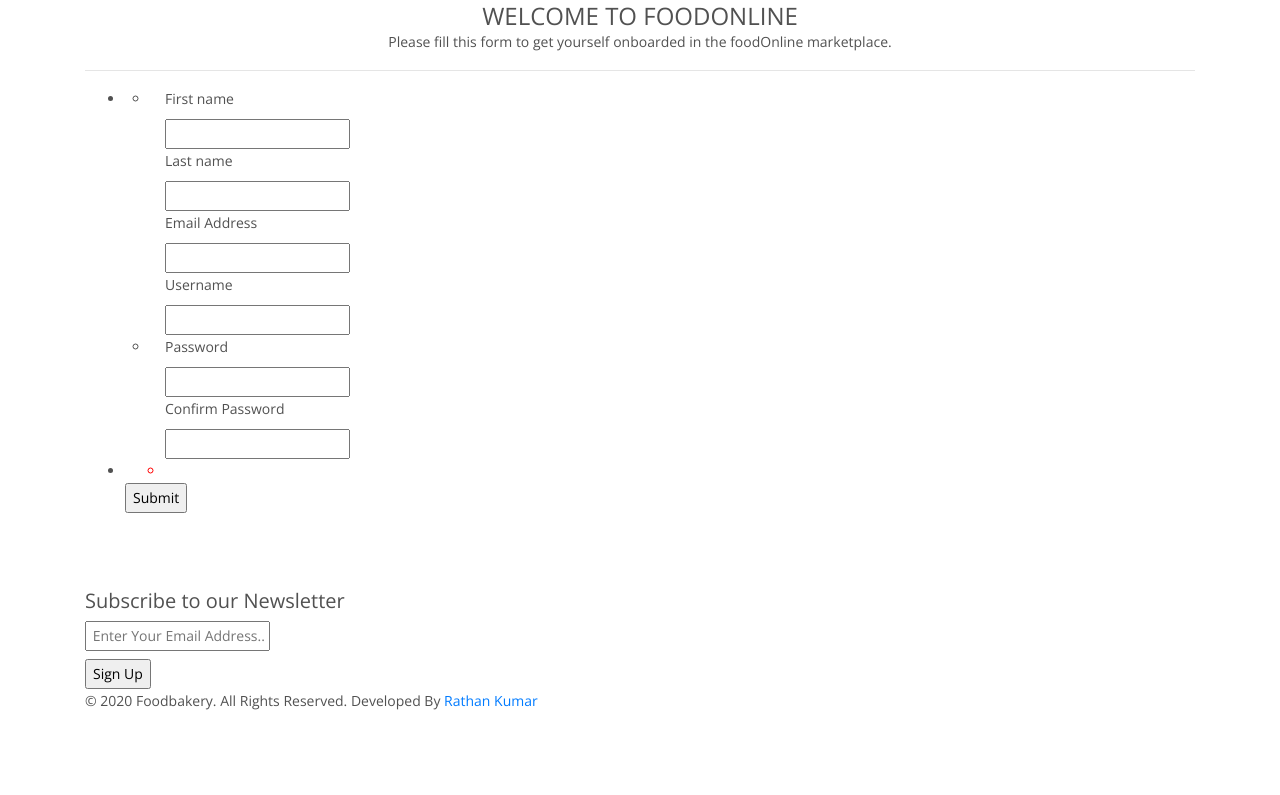
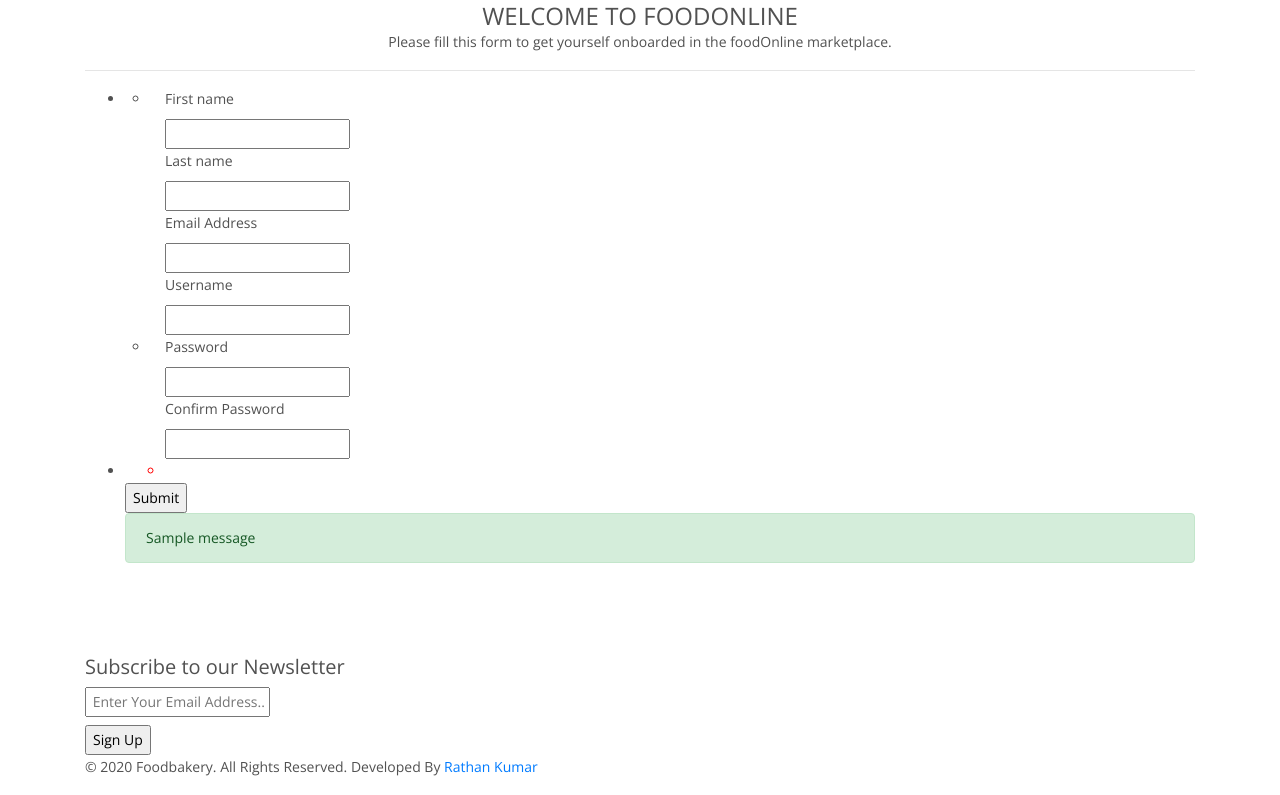
Before and after one commit to gurnitha/django_multivendor_food_online, a Django app: page /accounts/registeruser in a window 1280 px wide. Shown: the part 789-1584 px from the top of the page. Before the commit the page ends 1499 px from the top, so only its background shows below. Run offline with Django 3.2, Linux system fonts and the light colour scheme; tables that the repository leaves empty hold one stand-in row (values such as "Sample post"); one stand-in notice (Sample message) is shown; some libraries are stand-ins or nearby versions.

Commit message:
Django Messages - Part 1: Setup django messages in views and register page

```diff
--- a/app/accounts/views.py
+++ b/app/accounts/views.py
@@ -4,6 +4,7 @@
 from django.shortcuts import render
 from django.http import HttpResponse
 from django.shortcuts import redirect
+from django.contrib import messages
 
 # Locals
 from app.accounts.forms import UserRegistrationForm
@@ -55,7 +56,8 @@ def registeruser(request):
 				password=password)
 			user.role = CustomUser.CUSTOMER
 			user.save()
-			print('User is created')
+			messages.success(request, 'Your account has been registered sucessfully!')
+			# print('User is created')
 			return redirect(registeruser)
 
 		else:
--- a/templates/accounts/registerUser.html
+++ b/templates/accounts/registerUser.html
@@ -91,6 +91,17 @@
                                             </div>
                                         </div>
                                     </div>
+                                    <div class="row">
+                                        <div class="col-lg-12 col-md-12 col-sm-12 col-xs-12">
+                                            {% if messages %}
+                                                {% for message in messages %}
+                                                    <div class="alert alert-success" role="alert">
+                                                        {{ message }}
+                                                    </div>
+                                                {% endfor %}
+                                            {% endif %}
+                                        </div>
+                                    </div>
                                 </li>
                             </ul>
                         </form>
```
Also changed, not shown: README.md.
